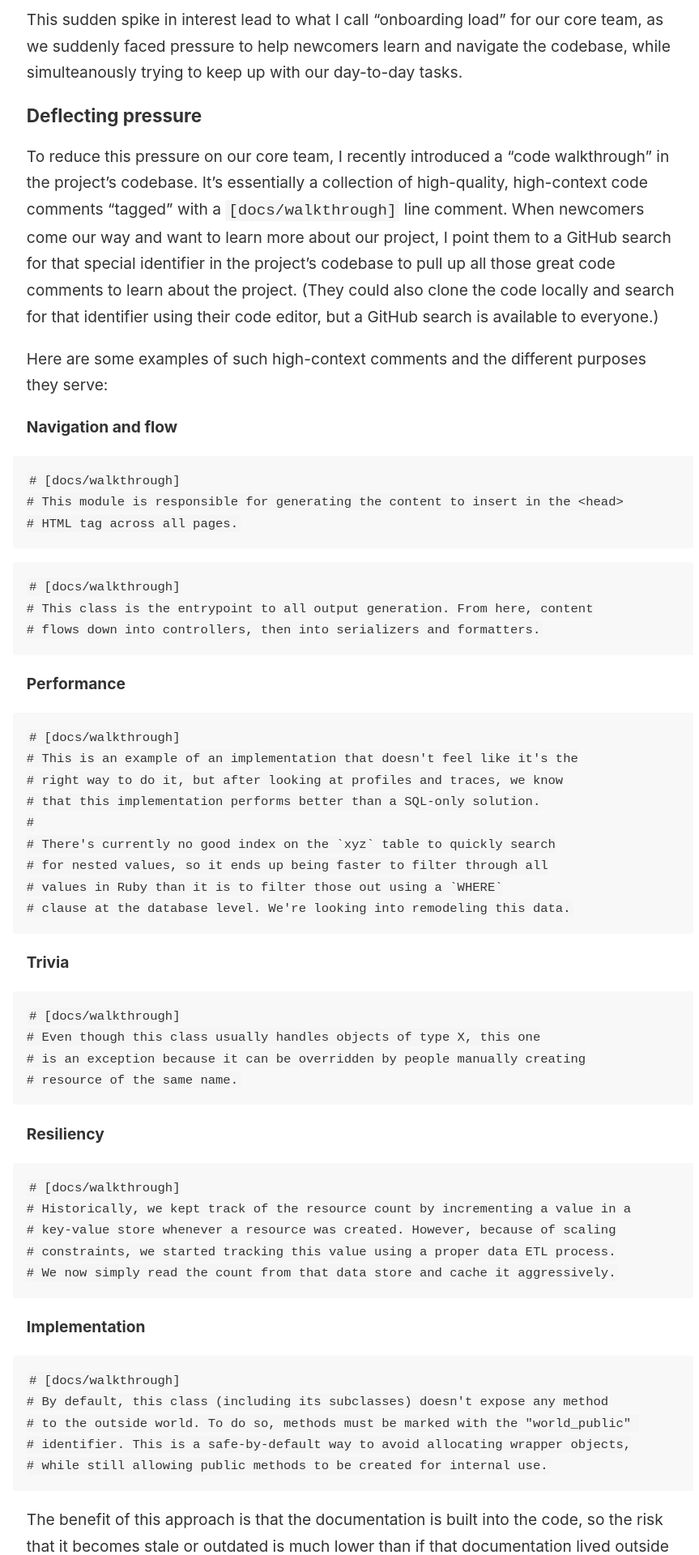
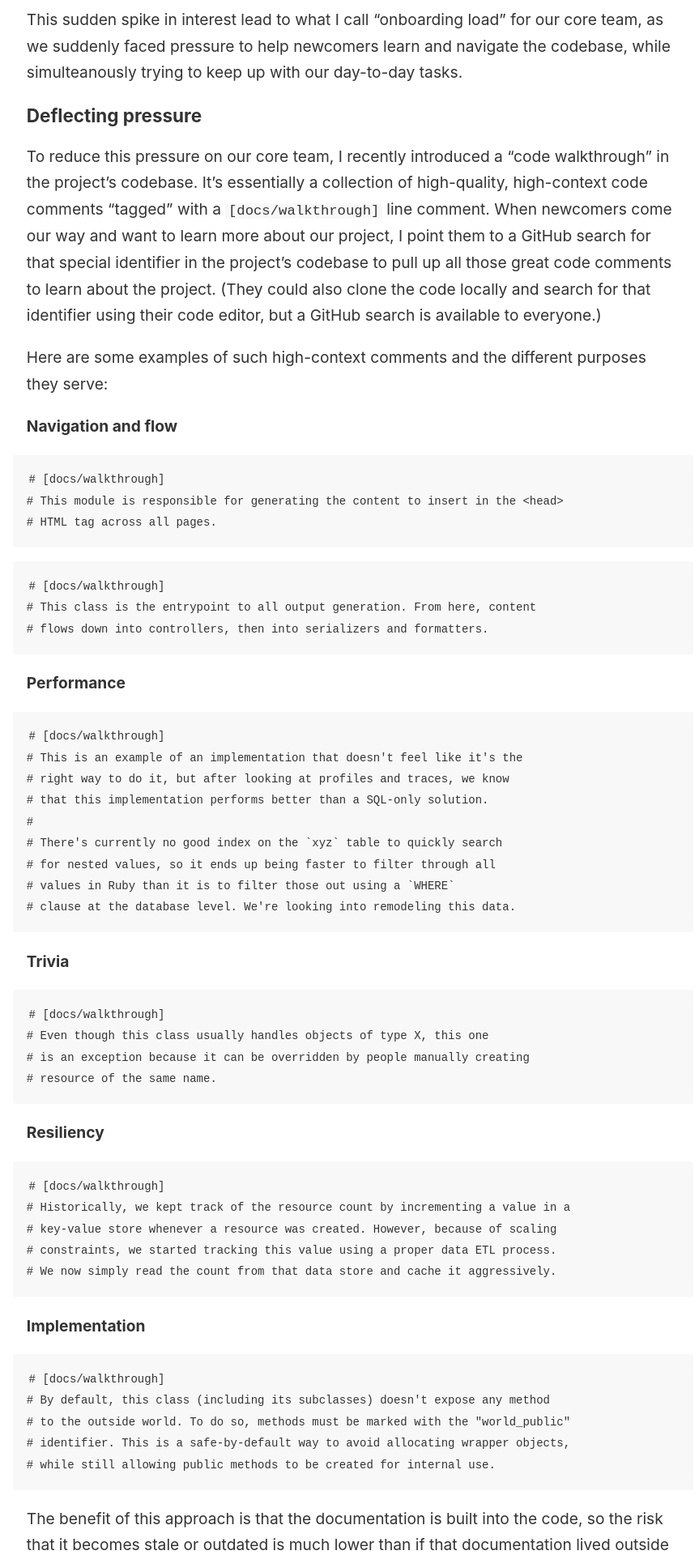
Before and after one commit to maximevaillancourt/maximevaillancourt.github.io, a Jekyll site: the page built from _posts/2020-07-28-code-walkthroughs.md, in a window 1280 px wide. Shown: the part 974-2894 px from the top of the page at 81% size, without its empty margins (204-1067 px from the left). Built offline with Jekyll 4.4.1, drawn with Linux system fonts in a browser that asks for light colours; comment, search, counter and statistics services are not loaded.

Commit message:
Fix code snippets background color

```diff
--- a/_sass/_code.scss
+++ b/_sass/_code.scss
@@ -1,6 +1,6 @@
 code {
-  background: #f5f5f5;
-  padding: 0.1em 0.2em;
+  background: #f8f8f8;
+  padding: 0 0.2em;
   border-radius: 4px;
 }
 .highlight  {
--- a/_sass/_style.scss
+++ b/_sass/_style.scss
@@ -112,12 +112,13 @@
 }
 
 blockquote {
-  background: #f0f0f0;
   padding: 1.75em;
   margin: 0 -1.75em;
   font-size: 0.88em;
-  background: #f8f8f8;
+  background: #fff;
   color: #333;
+  border: 1px solid #eee;
+  border-radius: 4px;
 
   p:first-child {
     margin-top: 0;
@@ -204,3 +205,7 @@
 .font-monospace {
   font-family: $font-family-mono;
 }
+
+code, kbd, samp {
+  font-size: 0.9em;
+}
```
